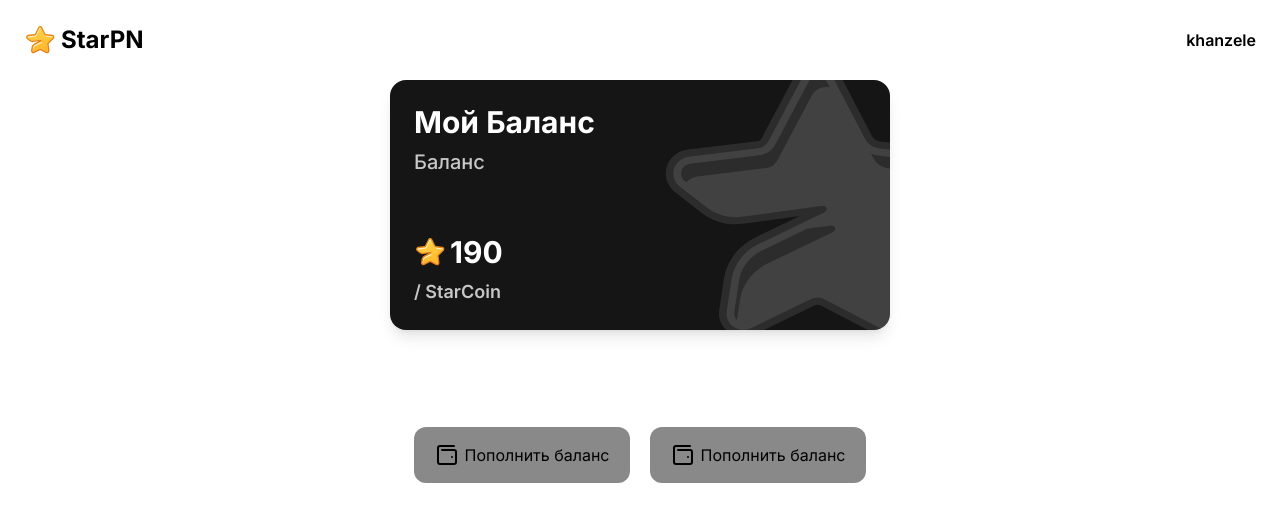
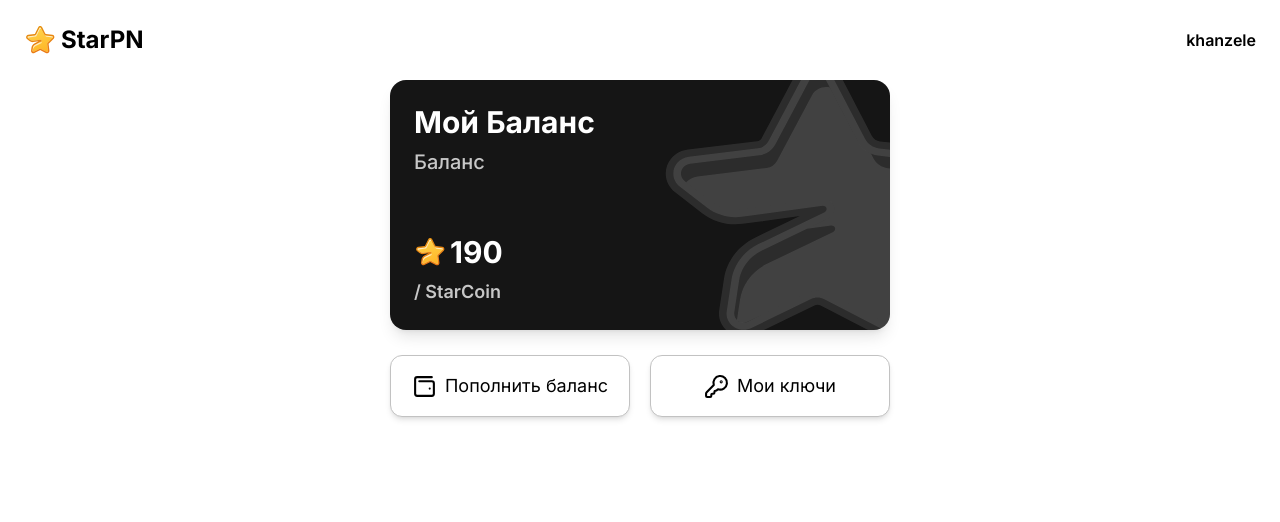
Before and after one commit to khanzele16/StarPN, a Next.js app: page / in a window 1280 px wide. Shown: the top 522 px of the page. Built offline with nearby package versions, Linux system fonts and the light colour scheme.

Commit message:
Added widgets

```diff
--- a/app/page.tsx
+++ b/app/page.tsx
@@ -4,7 +4,7 @@
 
 export default function Page() {
   return (
-    <div className=''>
+    <div className='flex justify-center content-center items-center'>
       <Home />
     </div>
   )
--- a/components/Home/index.tsx
+++ b/components/Home/index.tsx
@@ -4,7 +4,7 @@
 
 function Home() {
   return (
-    <div className='w-full flex flex-col justify-center items-center content-center font-[family-name:var(--font-inter)]'>
+    <div className='w-full gap-y-[25px] max-w-[500px] flex flex-col justify-center items-center content-center font-[family-name:var(--font-inter)]'>
       <Card />
       <Widgets />
     </div>
--- a/components/Widgets/index.tsx
+++ b/components/Widgets/index.tsx
@@ -1,16 +1,16 @@
-import { WalletMinimal } from "lucide-react";
+import { KeyRound, WalletMinimal } from "lucide-react";
 import React from "react";
 
 export function Widgets() {
   return (
-    <div className="w-full relative max-w-[500px] h-[250px] p-6 flex flex-row justify-between items-center content-center gap-x-[20px] sm:mx-[100px]">
-      <div className="w-full flex justify-center content-center items-center gap-x-[6px] rounded-xl p-4 bg-[#898989]">
-        <WalletMinimal color="black" size={24} />
-        <p className="text-black">Пополнить баланс</p>
+    <div className="w-full flex flex-row justify-between items-center content-center gap-x-[20px] sm:mx-[100px]">
+      <div className="w-full flex justify-center content-center items-center gap-x-[8px] rounded-xl p-4 shadow-md bg-[#fff] border border-solid border-[#c2c2c2]">
+        <WalletMinimal color="black" size={25} />
+        <p className="text-lg text-black">Пополнить баланс</p>
       </div>
-      <div className="w-full flex justify-center content-center items-center gap-x-[6px] rounded-xl p-4 bg-[#898989]">
-        <WalletMinimal color="black" size={24} />
-        <p className="text-black">Пополнить баланс</p>
+      <div className="w-full flex justify-center content-center items-center gap-x-[8px] rounded-xl p-4 shadow-md bg-[#fff] border border-solid border-[#c2c2c2]">
+        <KeyRound color="black" size={25} />
+        <p className="text-lg text-black">Мои ключи</p>
       </div>
     </div>
   );
```
